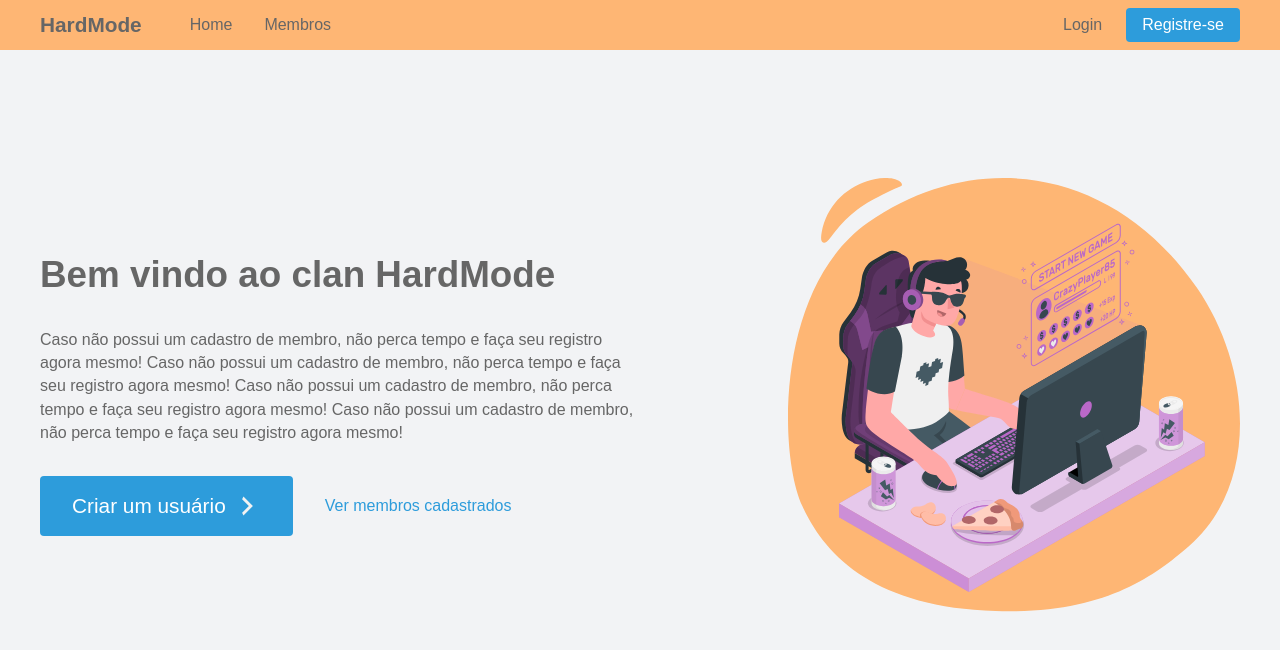
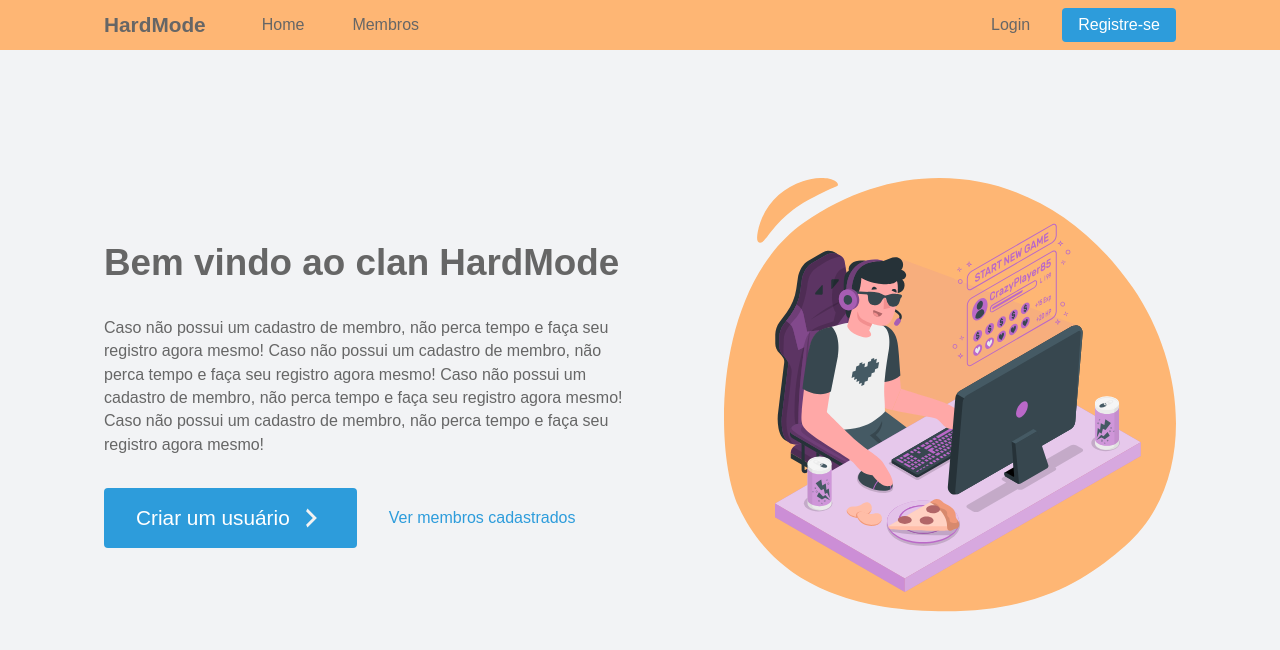
Before and after one commit to LopesDev/hardmode-frontend, a Next.js app: page / in a window 1280 px wide. Shown: the top 650 px of the page. Built offline with nearby package versions, Linux system fonts and the light colour scheme.

Commit message:
Add Link tag of nextJS

```diff
--- a/src/components/header/index.tsx
+++ b/src/components/header/index.tsx
@@ -1,3 +1,5 @@
+import Link from 'next/link';
+
 import {
     HeaderWrapper, Navigation, RoutesList, MenuItem, LogoWraper, MainContent, Anchor
 } from './styled';
@@ -17,15 +19,33 @@ function Header() {
 
                     <RoutesList>
 
-                        <MenuItem>Home</MenuItem>
-                        <MenuItem>Membros</MenuItem>
+                        <MenuItem>
+                            <Link href="/">
+                                <a>
+                                    Home
+                                </a>
+                            </Link>
+                        </MenuItem>
+                        <MenuItem>
+                            <Link href="/members">
+                                <a>
+                                    Membros
+                                </a>
+                            </Link>
+                        </MenuItem>
 
                     </RoutesList>
                 </MainContent>
 
                 <RoutesList>
 
-                    <MenuItem>Login</MenuItem>
+                    <MenuItem>
+                        <Link href="/login">
+                            <a>
+                                Login
+                            </a>
+                        </Link>
+                    </MenuItem>
                     <Anchor href="https://google.com" target="_blank" rel="noopener noreferrer">
                         <span>Registre-se</span>
                     </Anchor>
--- a/src/components/header/styled.ts
+++ b/src/components/header/styled.ts
@@ -6,7 +6,7 @@ const HeaderWrapper = styled.header`
 
 const Navigation = styled.nav`
     margin: 0px auto;
-    padding: ${({theme}) => theme.spacing(1)} 0px;
+    padding: 0px ${({theme}) => theme.spacing(8)};
     max-width: 1200px;
 
     display: flex;
@@ -23,12 +23,19 @@ const RoutesList = styled.ul`
 
 const MenuItem = styled.li`
     margin: 0px ${({theme}) => theme.spacing(1)};
-    padding: ${({theme}) => theme.spacing(1)};
+    padding: ${({theme}) => theme.spacing(2)};
 
     color: ${({theme}) => theme.pallet.text};
 
     font-size: 1rem;
     font-weight: 500;
+
+    transition: color 250ms ease-in-out;
+    cursor: pointer;
+
+    &:hover {
+        color: ${({theme}) => theme.pallet.link};
+    }
 `;
 
 const LogoWraper = styled.div`
@@ -51,18 +58,19 @@ const MainContent = styled.div`
 `;
 
 const Anchor = styled.a`
-    color: ${({theme}) => theme.pallet.white};
-    background: ${({theme}) => theme.pallet.link};
-
     display: flex;
     align-items: center;
     justify-content: center;
 
     margin: 0px 0px 0px ${({theme}) => theme.spacing(1)};
-    border-radius: ${({theme}) => theme.spacing(.5)};
 
     span {
-        padding: ${({theme}) => `${theme.spacing(1)} ${theme.spacing(2)}` };
+        padding: ${({theme}) => `${theme.spacing(1)} ${theme.spacing(2)}`};
+
+        color: ${({theme}) => theme.pallet.white};
+        background: ${({theme}) => theme.pallet.link};
+
+        border-radius: ${({theme}) => theme.spacing(.5)};
     }
 `;
 
--- a/src/container/wellcome-section/index.tsx
+++ b/src/container/wellcome-section/index.tsx
@@ -1,3 +1,5 @@
+import Link from 'next/link';
+
 import {
     WellcomeSection, SVGWrapper, WellcomeBox, BoxFooter, AnchorWithIcon, Anchor
 } from './styled';
@@ -17,14 +19,18 @@ function WellcomeSectionContainer() {
                 </p>
 
                 <BoxFooter>
-                    <AnchorWithIcon>
-                        <span>Criar um usuário</span>
-                        <img src="/icons/dashicons_arrow-right-alt2.svg" alt="Go to register" />
-                    </AnchorWithIcon>
+                    <Link href="/register">
+                        <AnchorWithIcon href="/register">
+                            <span>Criar um usuário</span>
+                            <img src="/icons/dashicons_arrow-right-alt2.svg" alt="Go to register" />
+                        </AnchorWithIcon>
+                    </Link>
 
-                    <Anchor>
-                        Ver membros cadastrados
-                    </Anchor>
+                    <Link href="/members">
+                        <Anchor href="/members">
+                            Ver membros cadastrados
+                        </Anchor>
+                    </Link>
                 </BoxFooter>
             </WellcomeBox>
 
--- a/src/container/wellcome-section/styled.ts
+++ b/src/container/wellcome-section/styled.ts
@@ -5,7 +5,7 @@ const WellcomeSection = styled.section`
     align-items: center;
 
     margin: 0px auto;
-    padding: ${({theme}) => theme.spacing(16)} 0px;
+    padding: ${({theme}) => `${theme.spacing(16)} ${theme.spacing(8)}`};
 
     max-width: 1200px;
 `;
--- a/src/layout/GlobalStyles.ts
+++ b/src/layout/GlobalStyles.ts
@@ -38,7 +38,7 @@ const GlobalStyle = createGlobalStyle`
         font-weight: ${({theme}) => theme.typografy.text.regular};
     }
 
-    button {
+    button, a {
         cursor: pointer;
     }
 
```
